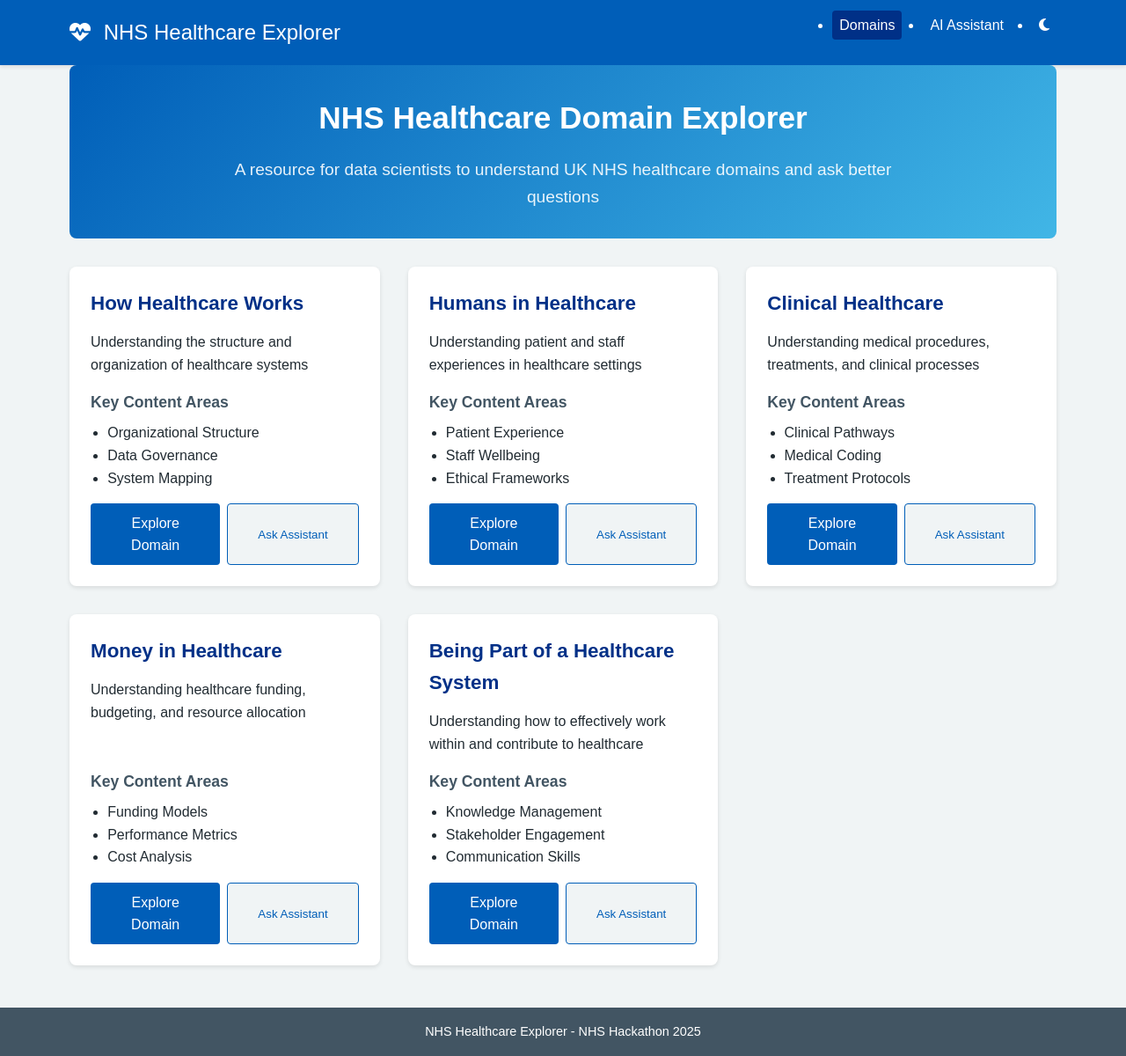
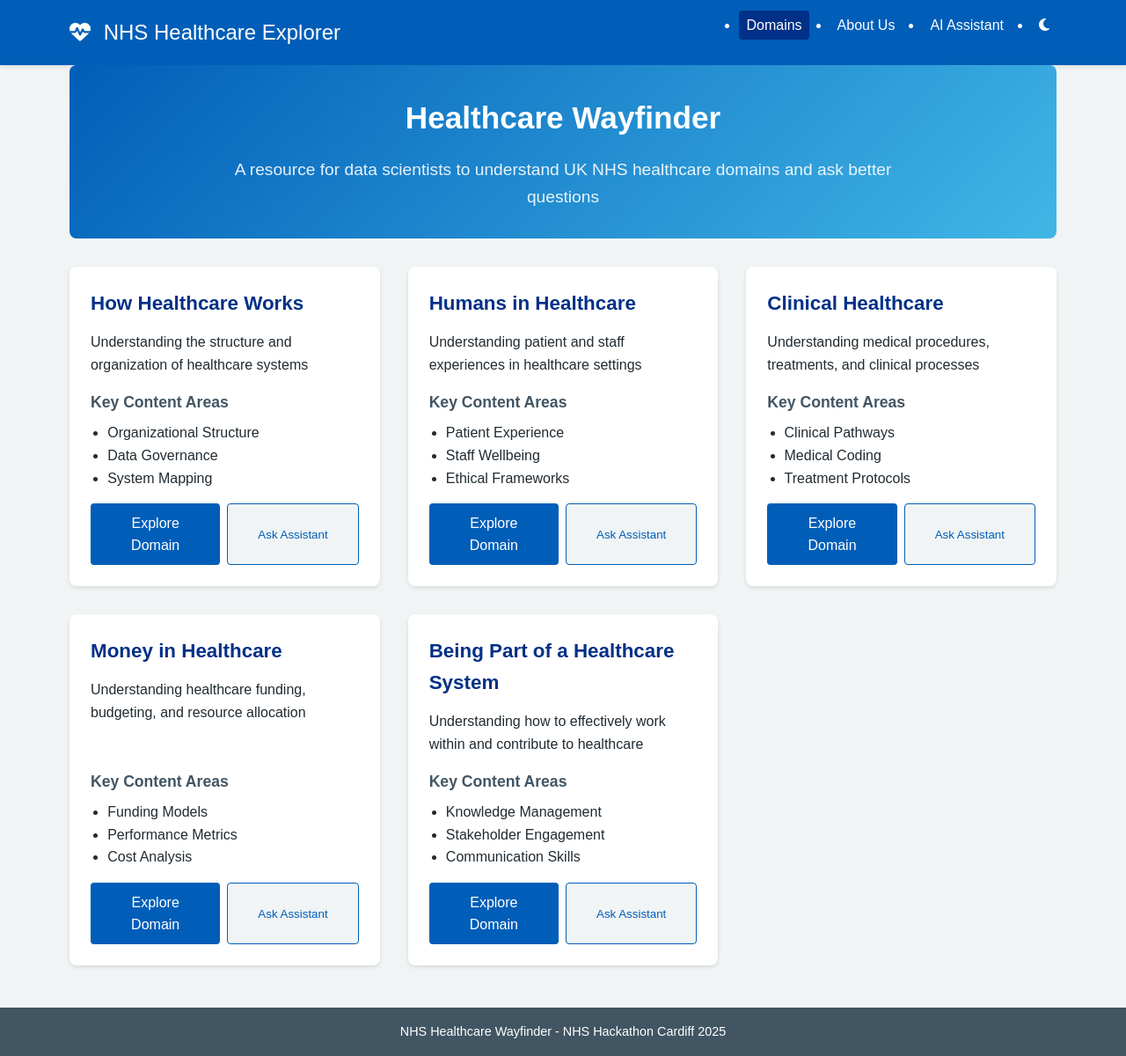
Before and after one commit to regulate-tech/nhshackdaydewisdream, a Flask app: page / in a window 1280 px wide. Shown: the whole page at 88% size. Run offline with Flask 3, Linux system fonts and the light colour scheme.

Commit message:
Add name change and tabs

```diff
--- a/templates/base.html
+++ b/templates/base.html
@@ -17,7 +17,9 @@
             </div>
             <nav>
                 <ul>
+
                     <li><a href="/" class="{{ 'active' if request.path == '/' else '' }}">Domains</a></li>
+                    <li><a href="/about" class="{{ 'active' if request.path == '/about' else '' }}">About Us</a></li>
                     <li><a href="#" onclick="openAssistant(null)" class="{{ 'active' if request.path == '/assistant' else '' }}">AI Assistant</a></li>
                     <li><a href="#" onclick="toggleDarkMode()"><i id="theme-toggle" class="fas fa-moon"></i></a></li>
                 </ul>
@@ -60,7 +62,7 @@
 
     <footer>
         <div class="container">
-            <p>NHS Healthcare Explorer - NHS Hackathon 2025</p>
+            <p>NHS Healthcare Wayfinder - NHS Hackathon Cardiff 2025</p>
         </div>
     </footer>
 
--- a/templates/index.html
+++ b/templates/index.html
@@ -4,7 +4,7 @@
 
 {% block content %}
     <div class="hero-section">
-    <h2>NHS Healthcare Domain Explorer</h2>
+    <h2>Healthcare Wayfinder</h2>
     <p class="subtitle">A resource for data scientists to understand UK NHS healthcare domains and ask better questions</p>
 </div>
 
```
